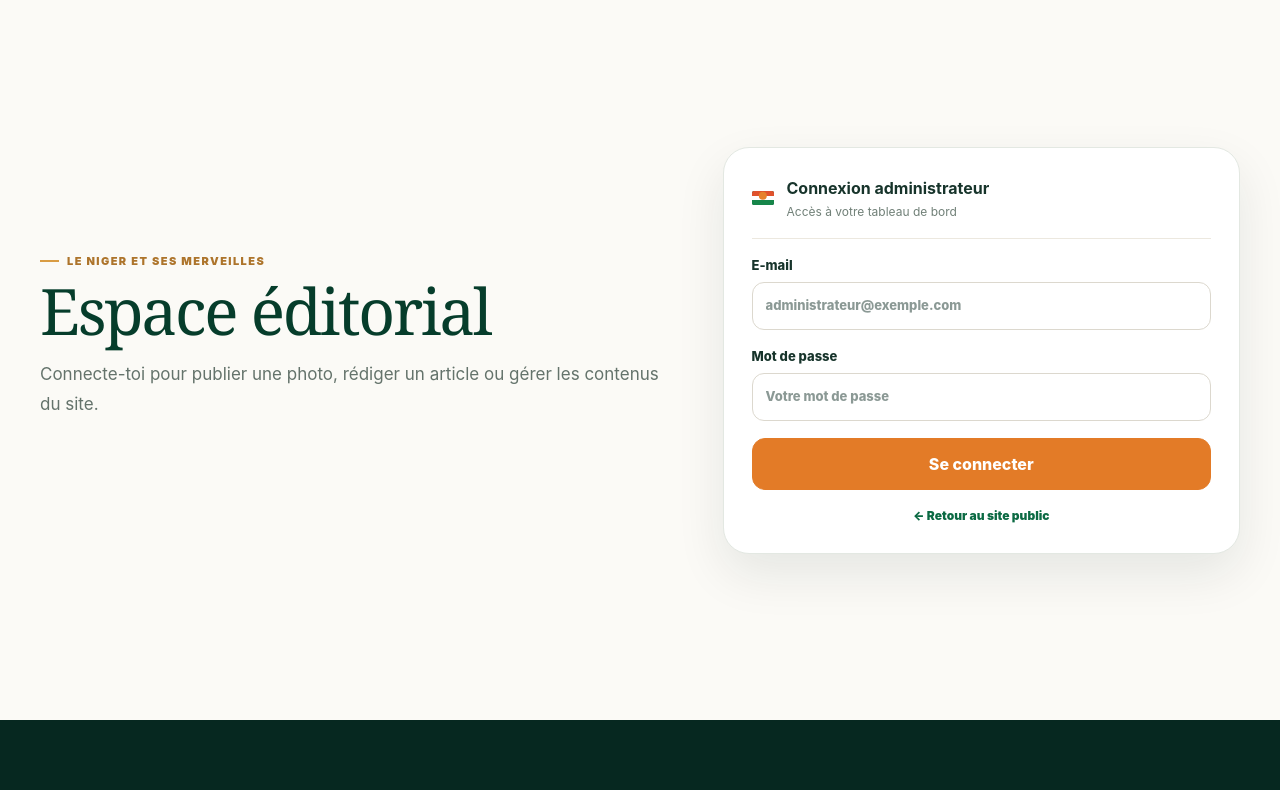
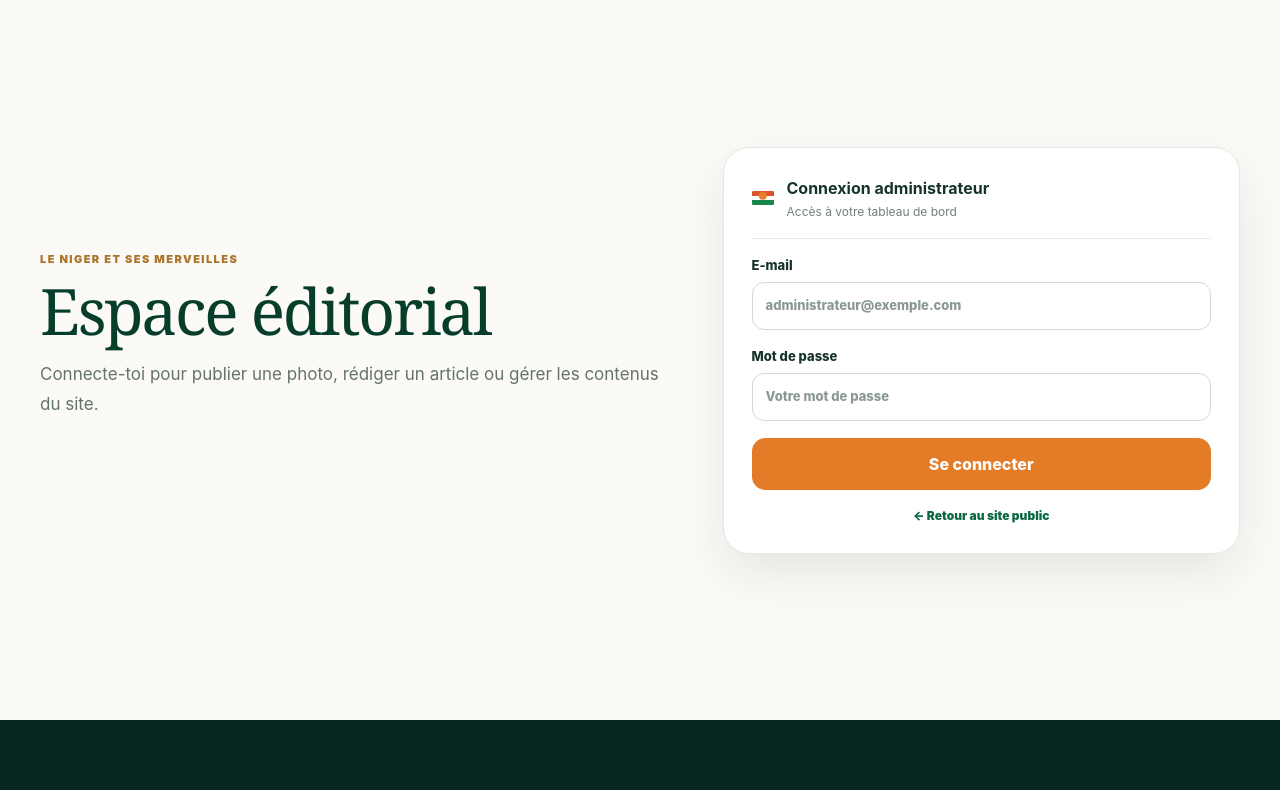
Before and after one commit to mabdourahamane886-lang/lenigeretsesmerveilles, a Next.js app: page /admin-login in a window 1280 px wide. Shown: the top 790 px of the page. Built offline with nearby package versions, Linux system fonts and the light colour scheme; no server answers.

Commit message:
Remove decorative orange heading rules and explorer card icons

```diff
--- a/app/globals.css
+++ b/app/globals.css
@@ -3264,3 +3264,7 @@ body:not(.home-page) .proArticleHero {
 @media(max-width:560px){.foodPhotoSection{margin:38px 0}.foodPhotoGrid{grid-template-columns:1fr;gap:14px}.foodPhotoVisual{height:230px}.foodPhotoText{padding:14px}}
 
 .publicationScreenReaderTitle { position:absolute; width:1px; height:1px; overflow:hidden; clip-path:inset(50%); white-space:nowrap; }
+
+/* Remove decorative heading rules and explorer card symbols */
+.kicker::before, .kicker::after, .proMiniLabel::before, .siteFooterKicker::before { content: none !important; display: none !important; }
+.proExplorerCard .proExplorerTop { display: none !important; }
```
